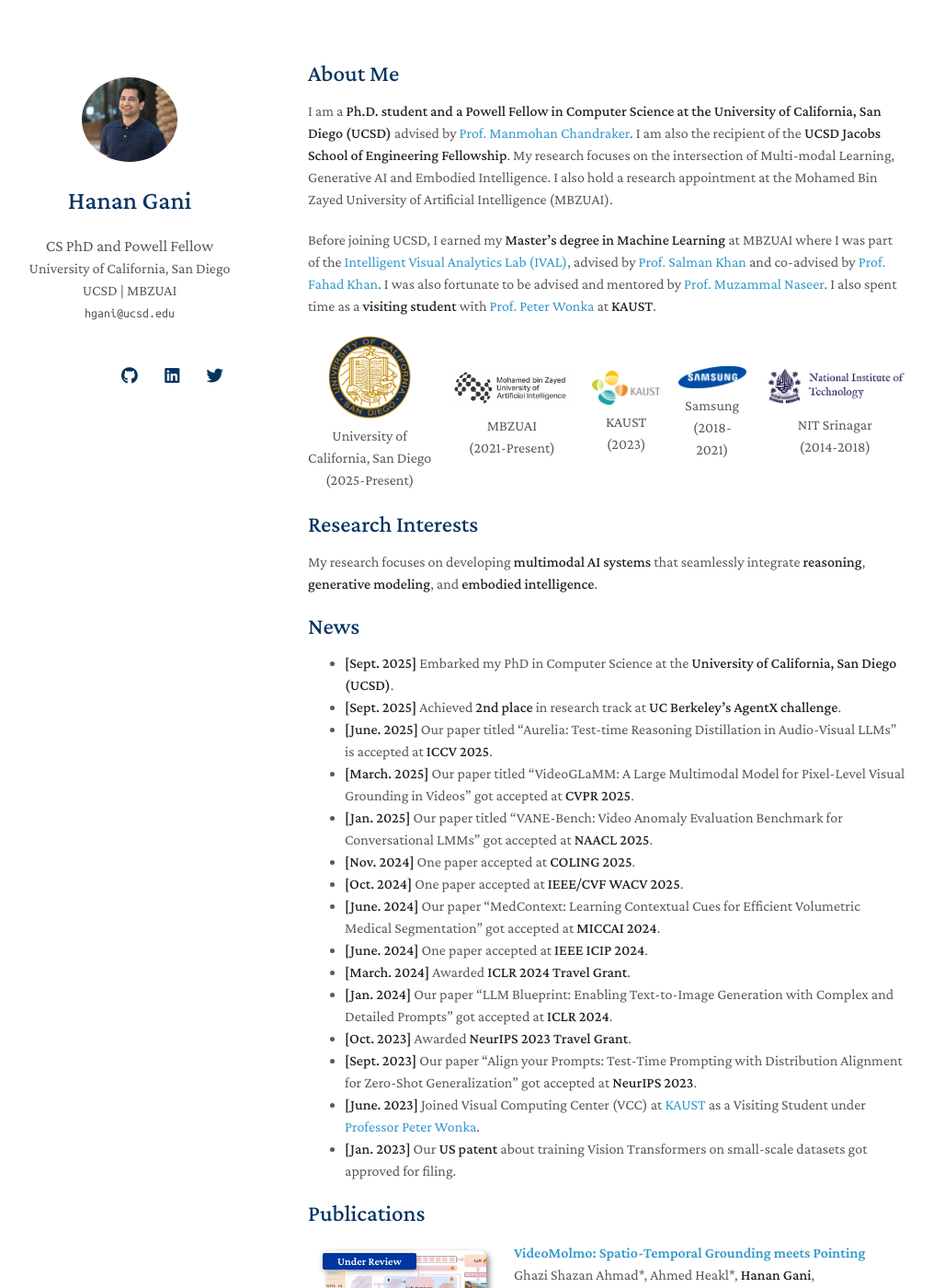
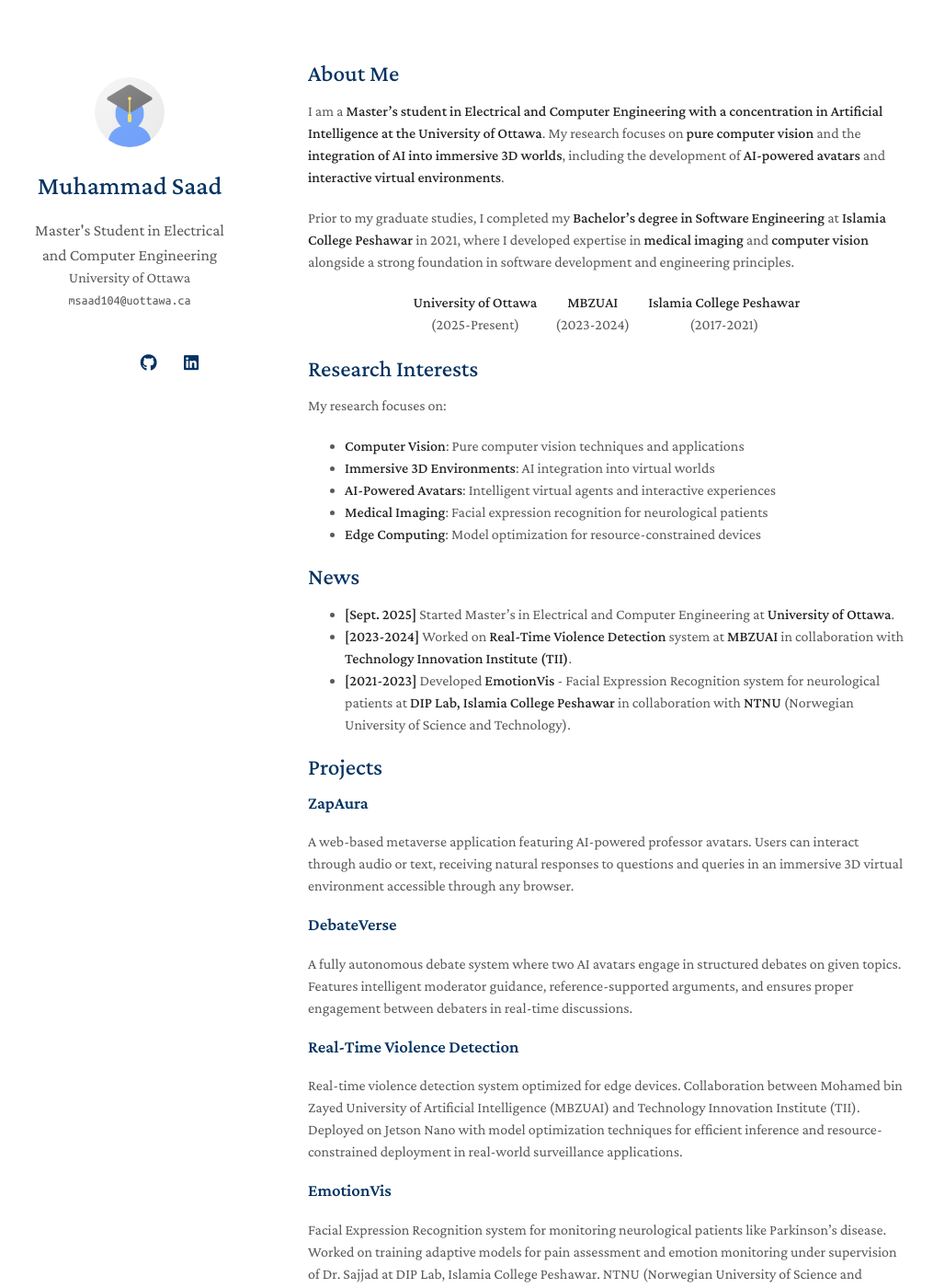
Before and after one commit to muhammadsaadkhankor/muhammadsaadkhankor.github.io, a Jekyll site: the page built from index.md, in a window 1280 px wide and 1400 px high. Shown: the whole window at 92% size, without its empty margins (135-1150 px from the left). Built offline with Jekyll 4.4.1, drawn with Linux system fonts in a browser that asks for light colours; nearby versions of some CDN libraries; a style sheet for code colours, icons or effects is not loaded; our own code applies the rules of GitHub Pages for plain Markdown files; some of the changed text lies outside the part shown.

Commit message:
Update portfolio with Muhammad Saad information

```diff
--- a/_config.yml
+++ b/_config.yml
@@ -1,27 +1,27 @@
 # Basic Information
-title: Hanan Gani
-position: CS PhD and Powell Fellow
-affiliation: University of California, San Diego UCSD | MBZUAI
-email: hgani@ucsd.edu
+title: Muhammad Saad
+position: Master's Student in Electrical and Computer Engineering
+affiliation: University of Ottawa
+email: msaad104@uottawa.ca
 
 # Search Engine Optimization (SEO)
 # The following information is used to improve the website traffic from search engines, e.g., Google.
-keywords: minimal light
-description: The Minimal Light is a simple and elegant jekyll theme for academic personal homepage.
-canonical: https://minimal-light-theme.yliu.me/
+keywords: computer vision, AI, immersive 3D, avatars, machine learning
+description: Muhammad Saad - Graduate student specializing in Computer Vision and AI integration into immersive 3D environments.
+canonical: https://muhammadsaadkhankor.github.io/
 
 # Links
 # If you don't need one of them, you may delete the corresponding line.
-google_scholar: https://scholar.google.co.in/citations?user=XFugeQ4AAAAJ&hl=en
-cv_link: assets/files/CV_Hanan.pdf
-github_link: https://github.com/hananshafi
-linkedin: https://www.linkedin.com/in/hanan-gani-269a73134/
-twitter: https://mobile.twitter.com/hanan_shafi29
+google_scholar: https://scholar.google.com/citations?user=egchmHYAAAAJ&hl=en
+cv_link: assets/files/Saad_cv.pdf
+github_link: https://github.com/muhammadsaadkhankor
+linkedin: https://www.linkedin.com/in/muhammad-saad-b73ba2232/
+twitter: #
 
 # Images (e.g., your profile picture and your website's favicon)
 # "favicon" and "favicon_dark" are used for the light and dark modes, respectively.
-avatar: ./assets/img/my_pic.jpg   #DSC04471.png
-favicon: ./assets/img/ucsd_logo.png
+avatar: ./assets/img/avatar.png
+favicon: ./assets/img/favicon.png
 favicon_dark: ./assets/img/favicon-dark.png
 
 # Footnote
--- a/index.md
+++ b/index.md
@@ -4,76 +4,47 @@
 
 ## About Me
 
-I am a **Ph.D. student and a Powell Fellow in Computer Science at the University of California, San Diego (UCSD)** advised by [Prof. Manmohan Chandraker](https://cseweb.ucsd.edu/~mkchandraker/). I am also the recipient of the **UCSD Jacobs School of Engineering Fellowship**. My research focuses on the intersection of Multi-modal Learning, Generative AI and Embodied Intelligence. I also hold a research appointment at the Mohamed Bin Zayed University of Artificial Intelligence (MBZUAI).
+I am a **Master's student in Electrical and Computer Engineering with a concentration in Artificial Intelligence at the University of Ottawa**. My research focuses on **pure computer vision** and the **integration of AI into immersive 3D worlds**, including the development of **AI-powered avatars** and **interactive virtual environments**.
 
-Before joining UCSD, I earned my **Master’s degree in Machine Learning** at MBZUAI where I was part of the [Intelligent Visual Analytics Lab (IVAL)](https://www.ival-mbzuai.com/), advised by [Prof. Salman Khan](https://salman-h-khan.github.io/) and co-advised by [Prof. Fahad Khan](https://sites.google.com/view/fahadkhans/home). I was also fortunate to be advised and mentored by [Prof. Muzammal Naseer](https://muzammal-naseer.netlify.app/). I also spent time as a **visiting student** with [Prof. Peter Wonka](https://peterwonka.net/) at **KAUST**.
+Prior to my graduate studies, I completed my **Bachelor's degree in Software Engineering** at **Islamia College Peshawar** in 2021, where I developed expertise in **medical imaging** and **computer vision** alongside a strong foundation in software development and engineering principles.
 
-<!---
-I received my undergraduate degree in **Electronics and Communication Engineering** with a **minor in Computer Science** from the **National Institute of Technology (NIT) Srinagar**. Before transitioning to academia, I worked as a **Machine Learning Engineer** at the Harman Research Division of **Samsung**.
-
-
-I am currently a Research Associate at [Mohamed Bin Zayed University of Artificial Intelligence (MBZUAI)](http://www.mbzuai.ac.ae) and have recently obtained my Masters degree in machine learning from the same institution. At MBZUAI, I am affliated with the [Intelligent Visual Analytics Lab (IVAL)](https://www.ival-mbzuai.com/) where I am primarily advised by [Dr. Salman Khan](https://salman-h-khan.github.io/) and have a close collaboration with [Dr. Muzammal Naseer](https://muzammal-naseer.netlify.app/). My secondary advisor is [Dr. Fahad Khan](https://sites.google.com/view/fahadkhans/home). I have also worked as a visiting student with [Professor Peter Wonka](https://peterwonka.net/) at King Abdullah University of Science and Technology (KAUST).
-
-
-I received my undergraduate degree in Electronics and Communication Engineering with a minor in Computer Science from the [National Institute of Technology (NIT) Srinagar, India](https://nitsri.ac.in/). After graduation, I worked as a Machine Learning engineer at Harman Research Division of [Samsung](https://www.harman.com/India) before transitioning into academia in 2021 and joining MBZUAI as a Research Assistant under [Dr. Mohammad Yaqub](https://scholar.google.co.uk/citations?user=9dfn5GkAAAAJ&hl=en)
--->
-
-<div style="display: flex; align-items: center; justify-content: center; gap: 20px;">
+<div style="display: flex; align-items: center; justify-content: center; gap: 20px; flex-wrap: wrap;">
     <div style="text-align: center;">
-        <img src="assets/img/ucsd_logo.png" alt="MBZUAI" width="90">
-        <p>University of California, San Diego<br>(2025-Present)</p>
+        <p><strong>University of Ottawa</strong><br>(2025-Present)</p>
     </div>
     <div style="text-align: center;">
-        <img src="assets/img/MBZUAI_Logo_EN_Black.jpg" alt="MBZUAI" width="220">
-        <p>MBZUAI<br>(2021-Present)</p>
+        <p><strong>MBZUAI</strong><br>(2023-2024)</p>
     </div>
     <div style="text-align: center;">
-        <img src="assets/img/kaust_logo.png" alt="KAUST" width="120">
-        <p>KAUST<br>(2023)</p>
-    </div>
-    <div style="text-align: center;">
-        <img src="assets/img/Samsung_Logo.png" alt="Samsung" width="120">
-        <p>Samsung<br>(2018-2021)</p>
-    </div>
-    <div style="text-align: center;">
-        <img src="assets/img/nit_logo.png" alt="nit" width="250">
-       <p style="margin-top: 3px;">NIT Srinagar<br>(2014-2018)</p>
+        <p><strong>Islamia College Peshawar</strong><br>(2017-2021)</p>
     </div>
 </div>
 
 
 ## Research Interests
 
-My research focuses on developing **multimodal AI systems** that seamlessly integrate **reasoning**, **generative modeling**, and **embodied intelligence**.
+My research focuses on:
+- **Computer Vision**: Pure computer vision techniques and applications
+- **Immersive 3D Environments**: AI integration into virtual worlds
+- **AI-Powered Avatars**: Intelligent virtual agents and interactive experiences
+- **Medical Imaging**: Facial expression recognition for neurological patients
+- **Edge Computing**: Model optimization for resource-constrained devices
 
 ## News
-- **[Sept. 2025]** Embarked my PhD in Computer Science at the **University of California, San Diego (UCSD)**.
-- **[Sept. 2025]** Achieved **2nd place** in research track at **UC Berkeley's AgentX challenge**.
-- **[June. 2025]** Our paper titled "Aurelia: Test-time Reasoning Distillation in Audio-Visual LLMs" is accepted at **ICCV 2025**.
-- **[March. 2025]** Our paper titled "VideoGLaMM: A Large Multimodal Model for Pixel-Level Visual Grounding in Videos" got accepted at **CVPR 2025**.
-- **[Jan. 2025]** Our paper titled "VANE-Bench: Video Anomaly Evaluation Benchmark for Conversational LMMs" got accepted at **NAACL 2025**.
-- **[Nov. 2024]** One paper accepted at **COLING 2025**.
-- **[Oct. 2024]** One paper accepted at **IEEE/CVF WACV 2025**.
-- **[June. 2024]** Our paper "MedContext: Learning Contextual Cues for Efficient Volumetric Medical Segmentation" got accepted at **MICCAI 2024**.
-- **[June. 2024]** One paper accepted at **IEEE ICIP 2024**.
-- **[March. 2024]** Awarded **ICLR 2024 Travel Grant**.
-- **[Jan. 2024]** Our paper "LLM Blueprint: Enabling Text-to-Image Generation with Complex and Detailed Prompts" got accepted at **ICLR 2024**.
-- **[Oct. 2023]** Awarded **NeurIPS 2023 Travel Grant**.
-- **[Sept. 2023]** Our paper "Align your Prompts: Test-Time Prompting with Distribution Alignment for Zero-Shot Generalization" got accepted at **NeurIPS 2023**.
-- **[June. 2023]** Joined Visual Computing Center (VCC) at [KAUST](https://cemse.kaust.edu.sa/vcc) as a Visiting Student under [Professor Peter Wonka](https://peterwonka.net/).
-- **[Jan. 2023]** Our **US patent** about training Vision Transformers on small-scale datasets got approved for filing.
+- **[Sept. 2025]** Started Master's in Electrical and Computer Engineering at **University of Ottawa**.
+- **[2023-2024]** Worked on **Real-Time Violence Detection** system at **MBZUAI** in collaboration with **Technology Innovation Institute (TII)**.
+- **[2021-2023]** Developed **EmotionVis** - Facial Expression Recognition system for neurological patients at **DIP Lab, Islamia College Peshawar** in collaboration with **NTNU** (Norwegian University of Science and Technology).
 
-<!--- - **[Sep. 2022]** I started  working with [Dr. Salman](https://salman-h-khan.github.io/) as a part of [Intelligent Visual Analytics Lab (IVAL)](https://www.ival-mbzuai.com/).
-- **[Sep. 2022]** I joined [MBZUAI](http://www.mbzuai.ac.ae) as a grad student in Machine Learning with full scholarship.
-- **[Oct. 2022]** Our paper about training Vision Transformers on small-scale datasets got accepted to **BMVC 2022**.
-- **[Oct. 2021]** I joined [BiomedIA Lab](https://mbzuai-biomedia.com/biomedia/) at [MBZUAI](http://www.mbzuai.ac.ae) as a Research Assistant.
-- **[March. 2021]** I started as a part-time Predoctoral fellow at [Fatima Fellowship](https://www.fatimafellowship.com/) working under [Dr. Abubakr Abid](https://abidlabs.github.io/).
-- **[Oct. 2018]** I joined as a Machine Learning Engineer at [Harman International Inc. (Samsung)](https://www.harman.com/India).
-- **[July. 2018]** Our paper about supervised methodology for disguised facial recognition in wild got accepted to **ACM ICRCV** 2018.
-- **[August. 2018]** Our paper about disguised facial recognition got accepted to **IEEE ICSIP** 2018.
-- **[June. 2018]** I completed my undergraduate studies in Electronics and Communications Engineering from the [National Institute of Technology (NIT) Srinagar](https://nitsri.ac.in/).
-- **[Dec. 2017]** I joined as a Research Intern in [Computational Intelligence and UAV Lab](https://sites.google.com/site/compintellab/) at the [Indian Institute of Science, Bangalore](https://iisc.ac.in/) -->
+## Projects
 
-{% include_relative _includes/publications.md %}
+### ZapAura
+A web-based metaverse application featuring AI-powered professor avatars. Users can interact through audio or text, receiving natural responses to questions and queries in an immersive 3D virtual environment accessible through any browser.
 
-{% include_relative _includes/services.md %}
+### DebateVerse
+A fully autonomous debate system where two AI avatars engage in structured debates on given topics. Features intelligent moderator guidance, reference-supported arguments, and ensures proper engagement between debaters in real-time discussions.
+
+### Real-Time Violence Detection
+Real-time violence detection system optimized for edge devices. Collaboration between Mohamed bin Zayed University of Artificial Intelligence (MBZUAI) and Technology Innovation Institute (TII). Deployed on Jetson Nano with model optimization techniques for efficient inference and resource-constrained deployment in real-world surveillance applications.
+
+### EmotionVis
+Facial Expression Recognition system for monitoring neurological patients like Parkinson's disease. Worked on training adaptive models for pain assessment and emotion monitoring under supervision of Dr. Sajjad at DIP Lab, Islamia College Peshawar. NTNU (Norwegian University of Science and Technology) collaboration funded by Alameda AI toolkit. [Project Link](https://alamedaproject.eu/partners/ntnu-norwegian-university-of-science-and-technology/)
```
Also changed, not shown: 2 other files.
